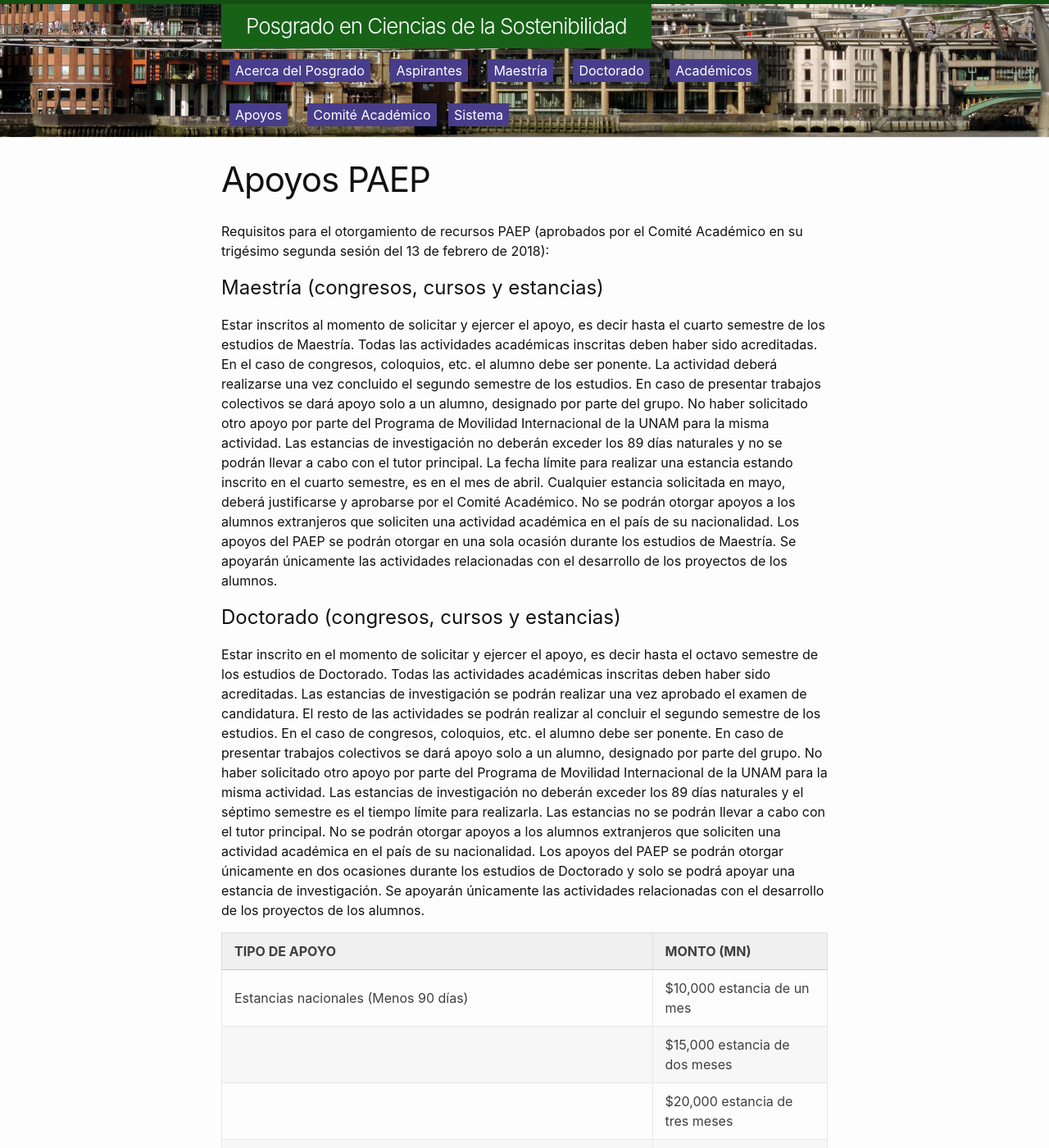
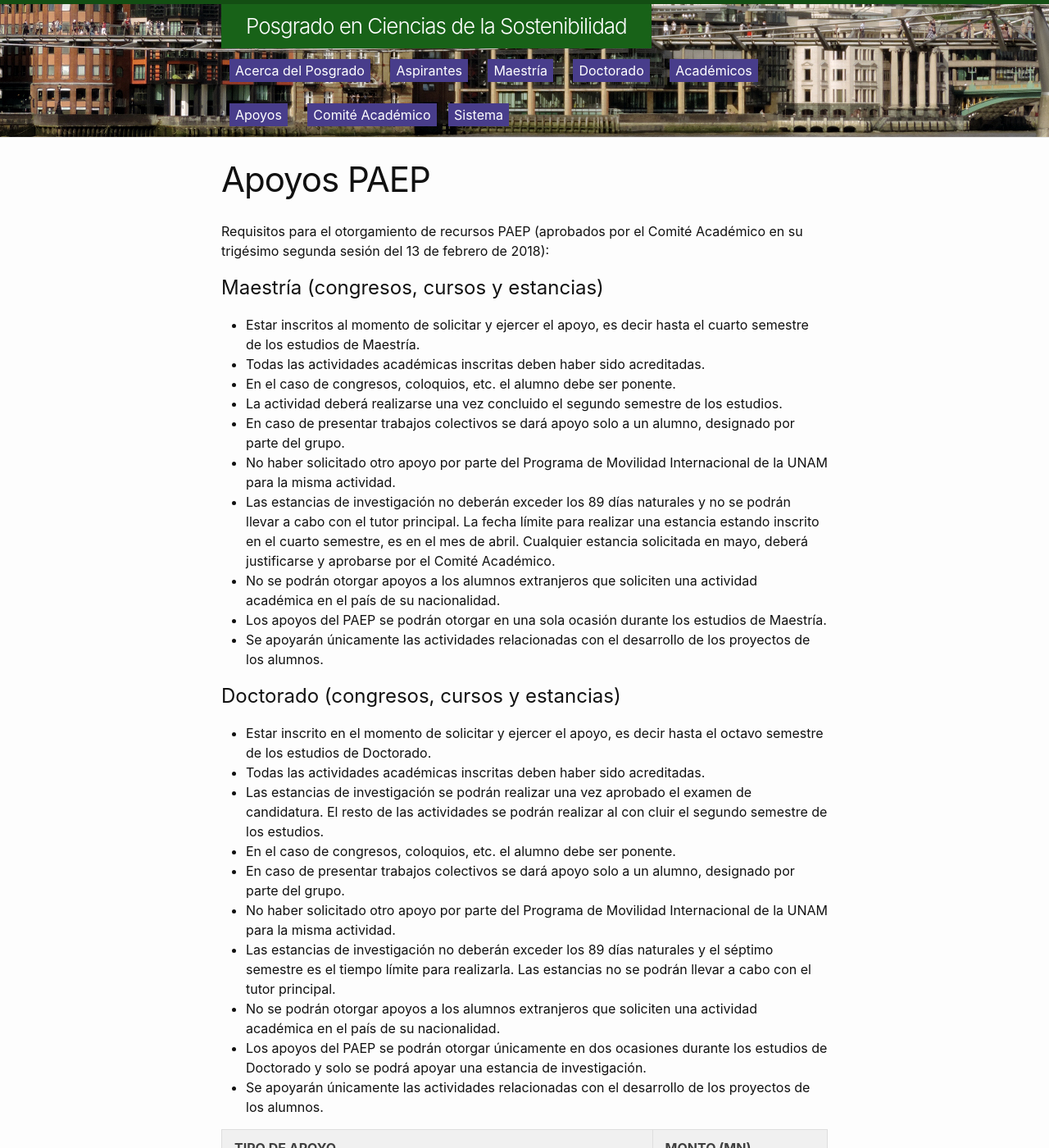
Before and after one commit to pcs-unam/pcs-unam.github.io, a Jekyll site: the page built from apoyos/paep.md, in a window 1280 px wide and 1400 px high. Shown: the whole window at 82% size. Built offline with Jekyll 4.4.1, drawn with Linux system fonts in a browser that asks for light colours; some of the changed text lies outside the part shown.

Commit message:
formato de solicitud de apoyo paep

```diff
--- a/apoyos/paep.md
+++ b/apoyos/paep.md
@@ -5,35 +5,37 @@
 pleca: /assets/plecas/p11.jpg
 ---
 
-Requisitos para el otorgamiento de recursos PAEP (aprobados por el Comité Académico en su trigésimo segunda sesión del 13 de febrero de 2018):
+Requisitos para el otorgamiento de recursos PAEP (aprobados por el
+Comité Académico en su trigésimo segunda sesión del 13 de febrero de
+2018):
 
 
 # Maestría (congresos, cursos y estancias)
 
-Estar inscritos al momento de solicitar y ejercer el apoyo, es decir hasta el cuarto semestre de los estudios de Maestría.
-Todas las actividades académicas inscritas deben haber sido acreditadas.
-En el caso de congresos, coloquios, etc. el alumno debe ser ponente.
-La actividad deberá realizarse una vez concluido el segundo semestre de los estudios.
-En caso de presentar trabajos colectivos se dará apoyo solo a un alumno, designado por parte del grupo.
-No haber solicitado otro apoyo por parte del Programa de Movilidad Internacional de la UNAM para la misma actividad.
-Las estancias de investigación no deberán exceder los 89 días naturales y no se podrán llevar a cabo con el tutor principal. La fecha límite para realizar una estancia estando inscrito en el cuarto semestre, es en el mes de abril. Cualquier estancia solicitada en mayo, deberá justificarse y aprobarse por el Comité Académico.
-No se podrán otorgar apoyos a los alumnos extranjeros que soliciten una actividad académica en el país de su nacionalidad.
-Los apoyos del PAEP se podrán otorgar en una sola ocasión durante los estudios de Maestría.
-Se apoyarán únicamente las actividades relacionadas con el desarrollo de los proyectos de los alumnos.
+ - Estar inscritos al momento de solicitar y ejercer el apoyo, es decir hasta el cuarto semestre de los estudios de Maestría.
+ - Todas las actividades académicas inscritas deben haber sido acreditadas.
+ - En el caso de congresos, coloquios, etc. el alumno debe ser ponente.
+ - La actividad deberá realizarse una vez concluido el segundo semestre de los estudios.
+ - En caso de presentar trabajos colectivos se dará apoyo solo a un alumno, designado por parte del grupo.
+ - No haber solicitado otro apoyo por parte del Programa de Movilidad Internacional de la UNAM para la misma actividad.
+ - Las estancias de investigación no deberán exceder los 89 días naturales y no se podrán llevar a cabo con el tutor principal. La fecha límite para realizar una estancia estando inscrito en el cuarto semestre, es en el mes de abril. Cualquier estancia solicitada en mayo, deberá justificarse y aprobarse por el Comité Académico.
+ - No se podrán otorgar apoyos a los alumnos extranjeros que soliciten una actividad académica en el país de su nacionalidad.
+ - Los apoyos del PAEP se podrán otorgar en una sola ocasión durante los estudios de Maestría.
+ - Se apoyarán únicamente las actividades relacionadas con el desarrollo de los proyectos de los alumnos.
 
 
 # Doctorado (congresos, cursos y estancias)
 
-Estar inscrito en el momento de solicitar y ejercer el apoyo, es decir hasta el octavo semestre de los estudios de Doctorado.
-Todas las actividades académicas inscritas deben haber sido acreditadas.
-Las estancias de investigación se podrán realizar una vez aprobado el examen de candidatura. El resto de las actividades se podrán realizar al concluir el segundo semestre de los estudios.
-En el caso de congresos, coloquios, etc. el alumno debe ser ponente.
-En caso de presentar trabajos colectivos se dará apoyo solo a un alumno, designado por parte del grupo.
-No haber solicitado otro apoyo por parte del Programa de Movilidad Internacional de la UNAM para la misma actividad.
-Las estancias de investigación no deberán exceder los 89 días naturales y el séptimo semestre es el tiempo límite para realizarla. Las estancias no se podrán llevar a cabo con el tutor principal.
-No se podrán otorgar apoyos a los alumnos extranjeros que soliciten una actividad académica en el país de su nacionalidad.
-Los apoyos del PAEP se podrán otorgar únicamente en dos ocasiones durante los estudios de Doctorado y solo se podrá apoyar una estancia de investigación.
-Se apoyarán únicamente las actividades relacionadas con el desarrollo de los proyectos de los alumnos.
+ - Estar inscrito en el momento de solicitar y ejercer el apoyo, es decir hasta el octavo semestre de los estudios de Doctorado.
+ - Todas las actividades académicas inscritas deben haber sido acreditadas.
+ - Las estancias de investigación se podrán realizar una vez aprobado el examen de candidatura. El resto de las actividades se podrán realizar al con cluir el segundo semestre de los estudios.
+ - En el caso de congresos, coloquios, etc. el alumno debe ser ponente.
+ - En caso de presentar trabajos colectivos se dará apoyo solo a un alumno, designado por parte del grupo.
+ - No haber solicitado otro apoyo por parte del Programa de Movilidad Internacional de la UNAM para la misma actividad.
+ - Las estancias de investigación no deberán exceder los 89 días naturales y el séptimo semestre es el tiempo límite para realizarla. Las estancias no se podrán llevar a cabo con el tutor principal.
+ - No se podrán otorgar apoyos a los alumnos extranjeros que soliciten una actividad académica en el país de su nacionalidad.
+ - Los apoyos del PAEP se podrán otorgar únicamente en dos ocasiones durante los estudios de Doctorado y solo se podrá apoyar una estancia de investigación.
+ - Se apoyarán únicamente las actividades relacionadas con el desarrollo de los proyectos de los alumnos.
 
 | TIPO DE APOYO                                     | MONTO (MN)
 |---------------------------------------------------|-----------------------------------------------|
@@ -54,11 +56,11 @@
 Los siguientes documentos se deberán entregar en las oficinas de
 Posgrado 30 días antes de que inicie la actividad. Si las fechas
 programadas para llevar a cabo la actividad han cambiado, favor de
-actualizar la solicitud*:
+actualizar [la solicitud](/assets/docs/solicitud-paep.xls):
 
 
 
-# Congresos
+### Congresos
 
  - Carta de aceptación del trabajo en el que se especifique que el alumno es ponente
  - Copia del resumen del trabajo a presentar
@@ -66,7 +68,7 @@
  - En su caso, solicitud actualizada
 
 
-# Cursos
+### Cursos
 
  - Carta oficial de aceptación de la institución donde se llevará a cabo el curso, en el que se especifique fecha de inicio, fecha de término y horas cubiertas
  - Programa del curso
```
Also changed, not shown: other parts of apoyos/paep.md (+6 -0 lines), 1 other file.
